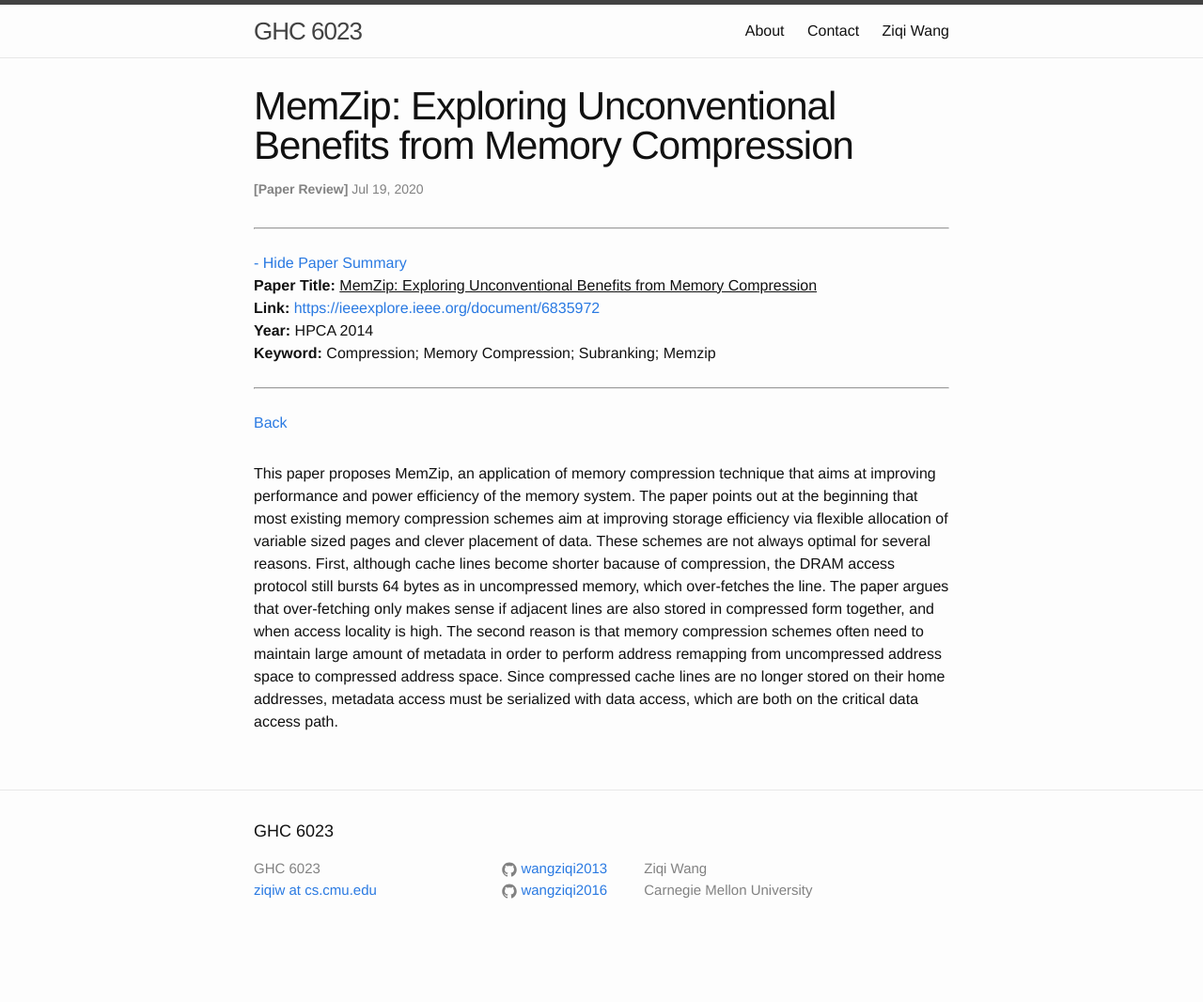
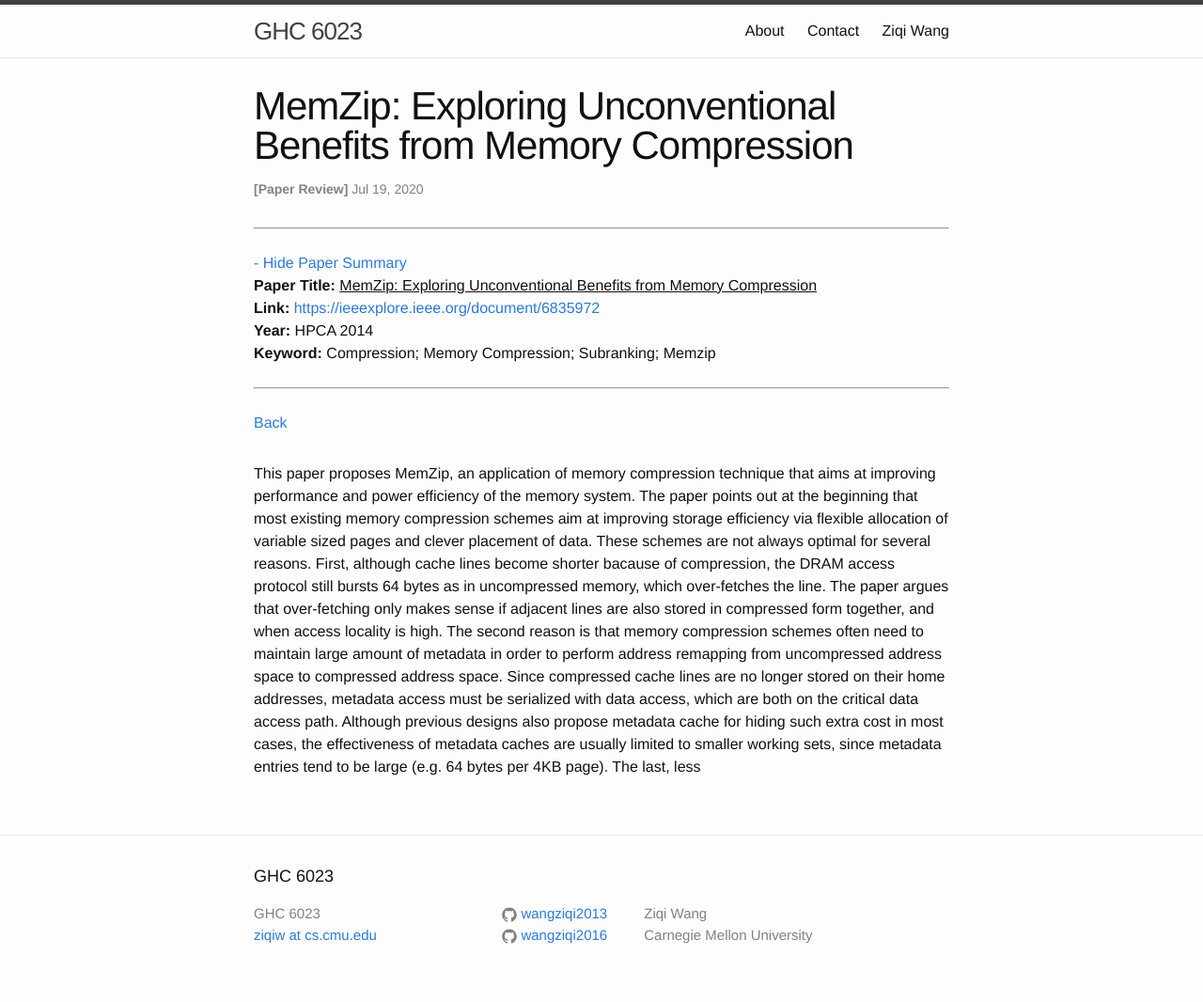
Before and after one commit to wangziqi2013/wangziqi2013.github.io, a Jekyll site: the page built from _posts/2020-07-18-memzip.markdown, in a window 1280 px wide. Shown: the whole page at 94% size. Built offline with Jekyll 4.4.1, drawn with Linux system fonts in a browser that asks for light colours; before the commit the page ends 1018 px from its top, so only the background shows below that.

Commit message:
Adding cache

```diff
--- a/_posts/2020-07-18-memzip.markdown
+++ b/_posts/2020-07-18-memzip.markdown
@@ -22,4 +22,6 @@ that over-fetching only makes sense if adjacent lines are also stored in compres
 is high. The second reason is that memory compression schemes often need to maintain large amount of metadata in order to
 perform address remapping from uncompressed address space to compressed address space. Since compressed cache lines are
 no longer stored on their home addresses, metadata access must be serialized with data access, which are both on the critical
-data access path.
+data access path. Although previous designs also propose metadata cache for hiding such extra cost in most cases, the
+effectiveness of metadata caches are usually limited to smaller working sets, since metadata entries tend to be large
+(e.g. 64 bytes per 4KB page). The last, less
```
